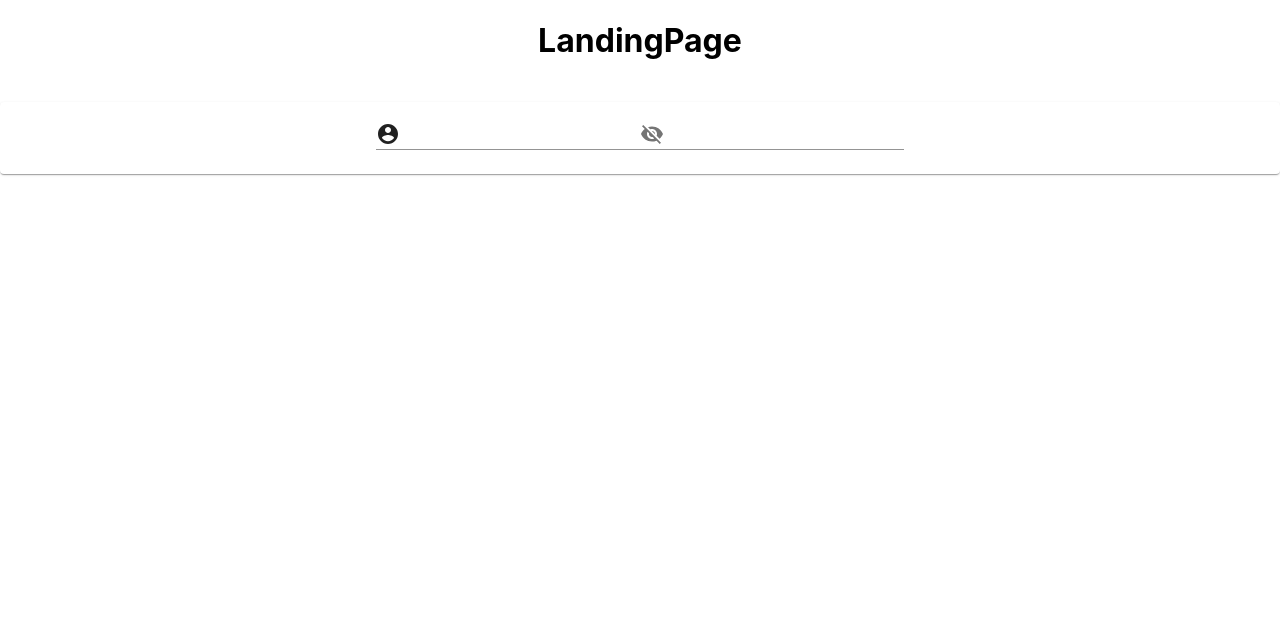
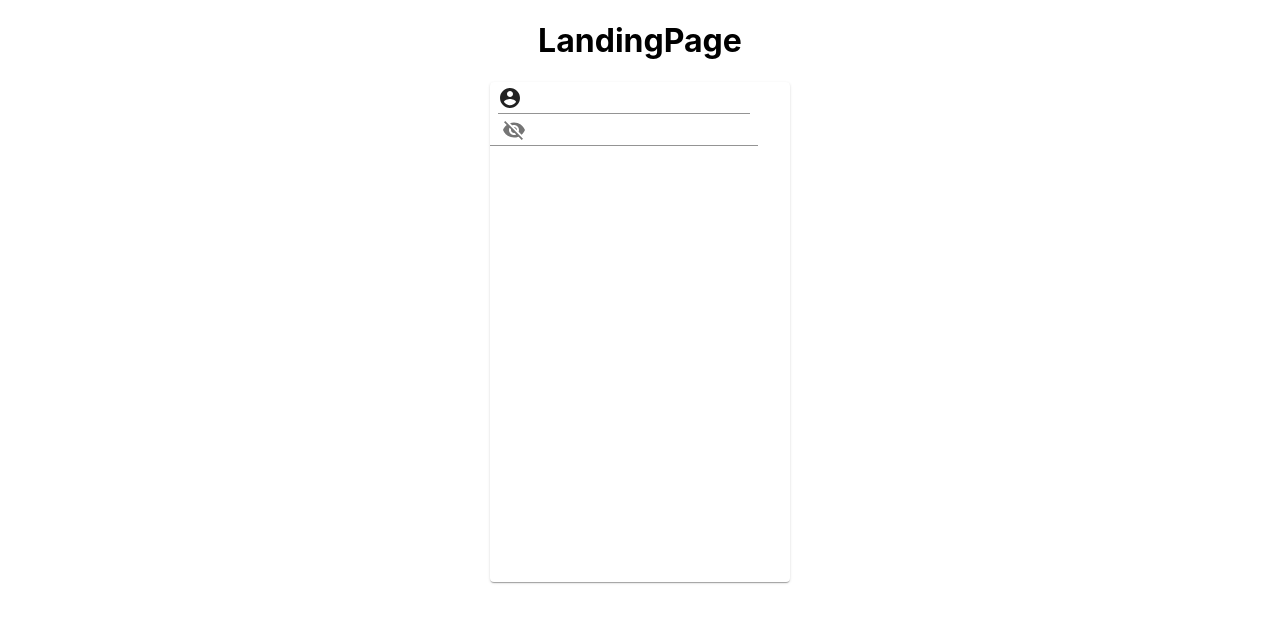
Before and after one commit to sidneyrens/bayer-cricket-hackathon-ui, a React (Create React App) app: page / in a window 1280 px wide. Shown: the top 622 px of the page. Built offline with nearby package versions, Linux system fonts and the light colour scheme.

Commit message:
changes to login component

```diff
--- a/src/components/Login.tsx
+++ b/src/components/Login.tsx
@@ -1,5 +1,5 @@
 import React, { useState } from 'react';
-
+import { makeStyles } from '@material-ui/core/styles';
 import { useSetRecoilState, useRecoilValue } from 'recoil';
 import { userState } from '../recoil/atoms';
 import Card from '@material-ui/core/Card';
@@ -8,20 +8,46 @@ import Input from '@material-ui/core/Input';
 import InputAdornment from '@material-ui/core/InputAdornment';
 import { VisibilityOff, Visibility, AccountCircle } from '@material-ui/icons';
 import IconButton from '@material-ui/core/IconButton';
+import Grid from '@material-ui/core/Grid';
+
+const useStyles = makeStyles((theme) => ({
+    root: {
+        flexGrow: 1,
+    },
+    paper: {
+        height: 500,
+        width: 300,
+        justify: 'center',
+    },
+    control: {
+        padding: theme.spacing(15),
+    },
+}));
 
 export default function Login(): JSX.Element {
     const user = useRecoilValue(userState);
     const setUser = useSetRecoilState(userState);
     const [password, setPassword] = useState('');
     const [showPassword, setShowPassword] = useState(false);
-
     const handleMouseDownPassword = (event) => {
         event.preventDefault();
     };
 
+    const classes = useStyles();
+
     return (
-        <Card>
+        <Grid container spacing={5} className={classes.root} justify="center">
+            <Card className={classes.paper}>
                 <CardContent>
+                    <Grid
+                        container
+                        xs={12}
+                        style={{ height: '100%' }}
+                        direction="column"
+                        justify="space-evenly"
+                        spacing={4}
+                        alignItems="center"
+                    >
                         <Input
                             type="text"
                             id="userName"
@@ -49,7 +75,9 @@ export default function Login(): JSX.Element {
                                 </InputAdornment>
                             }
                         />
+                    </Grid>
                 </CardContent>
             </Card>
+        </Grid>
     );
 }
```
Lines whose indentation alone changed are shown as unchanged.
